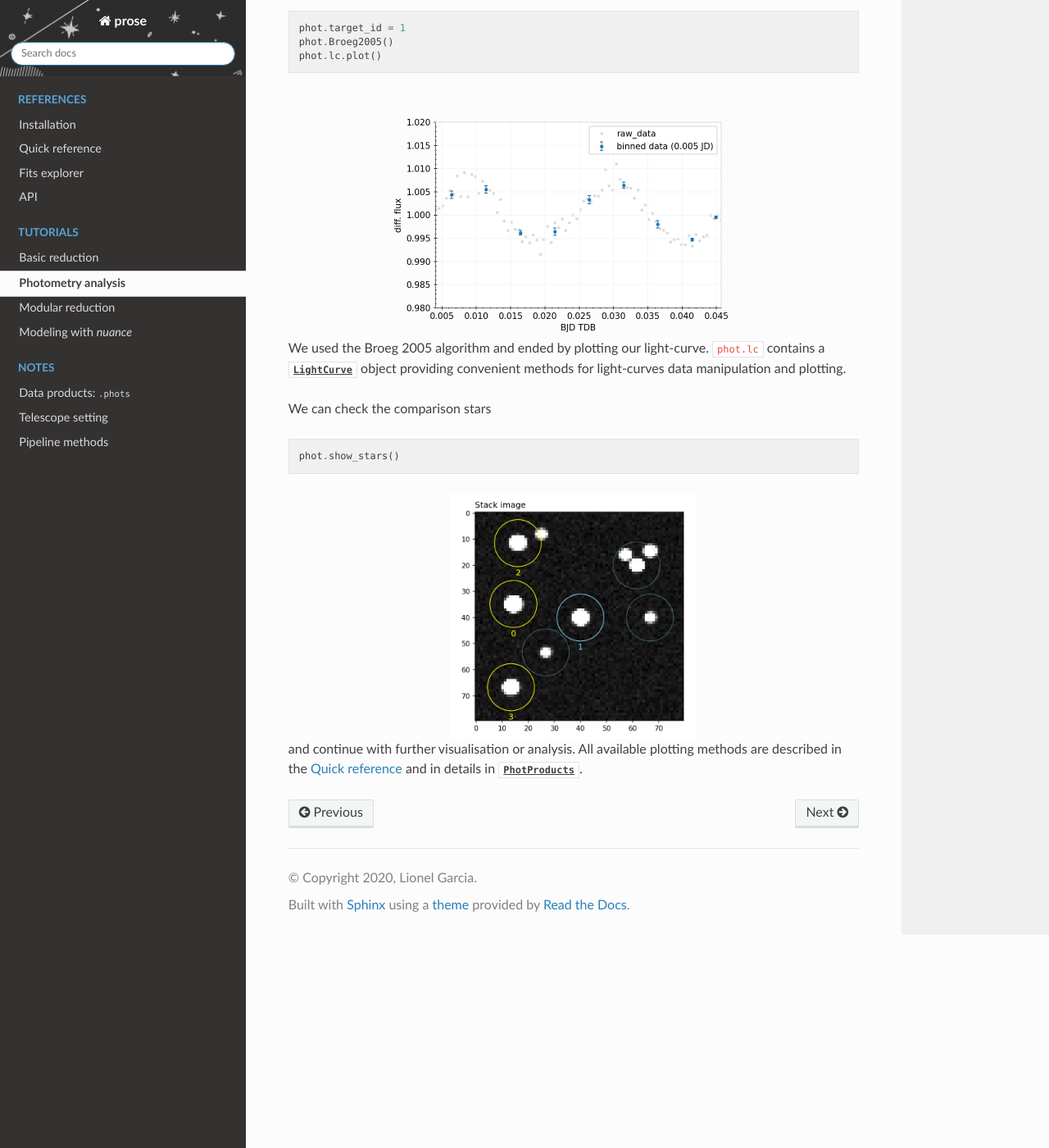
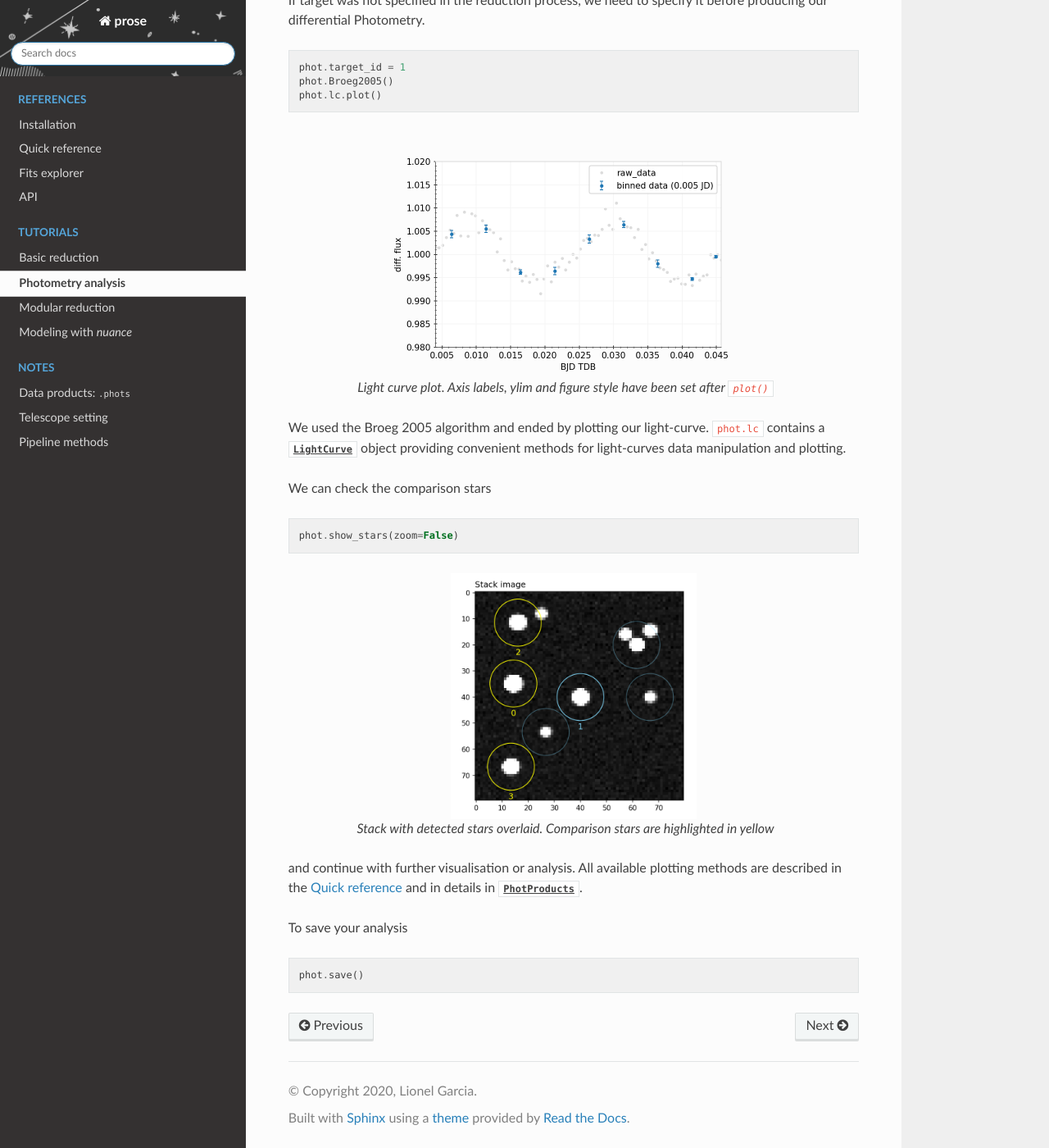
Before and after one commit to lgrcia/prose, a Sphinx documentation site: the page built from docs/source/tutorials/photometry-analysis/photometry-analysis.rst, in a window 1280 px wide and 1400 px high, scrolled down 806 px. Shown: the whole window at 82% size. Built offline with Sphinx 7.4.7 and the Read the Docs theme 2.0.0, drawn with Linux system fonts in a browser that asks for light colours; some of the changed text lies outside the part shown.

```diff
--- a/docs/source/tutorials/photometry-analysis/photometry-analysis.rst
+++ b/docs/source/tutorials/photometry-analysis/photometry-analysis.rst
@@ -12,15 +12,17 @@ Let's instantiate a :py:class:`~prose.PhotProducts`  object containing all we ne
 
 .. code:: ipython3
 
-    from prose import Photometry
+    from prose import PhotProducts
 
-    phot = Photometry("./fake_telescope_20200229_prose_I+z")
+    phot = PhotProducts("./fake_telescope_20200229_prose_I+z")
     phot.show_stars()
 
 
-.. image:: stars_before_lc.png
+.. figure:: stars_before_lc.png
    :align: center
    :width: 300
+
+   Stack with detected stars overlaid with their ids
 
 If target was not specified in the reduction process, we need to specify it before producing our differential Photometry.
 
@@ -31,9 +33,11 @@ If target was not specified in the reduction process, we need to specify it befo
     phot.lc.plot()
 
 
-.. image:: lc.png
+.. figure:: lc.png
    :align: center
    :width: 450
+
+   Light curve plot. Axis labels, ylim and figure style have been set after ``plot()``
 
 We used the Broeg 2005 algorithm and ended by plotting our light-curve. ``phot.lc`` contains a :py:class:`~prose.LightCurve` object providing convenient methods for light-curves data manipulation and plotting.
 
@@ -41,10 +45,18 @@ We can check the comparison stars
 
 .. code:: ipython3
 
-    phot.show_stars()
+    phot.show_stars(zoom=False)
 
-.. image:: stars_after_lc.png
+.. figure:: stars_after_lc.png
    :align: center
    :width: 300
 
+   Stack with detected stars overlaid. Comparison stars are highlighted in yellow
+
 and continue with further visualisation or analysis. All available plotting methods are described in the :ref:`quick-ref` and in details in :py:class:`~prose.PhotProducts`.
+
+To save your analysis
+
+.. code:: ipython3
+
+    phot.save()
```
Also changed, not shown: docs/source/guide/api.rst (+7 -0 lines), docs/source/tutorials/reduction/reduction.rst (+5 -6 lines), 3 other files.
